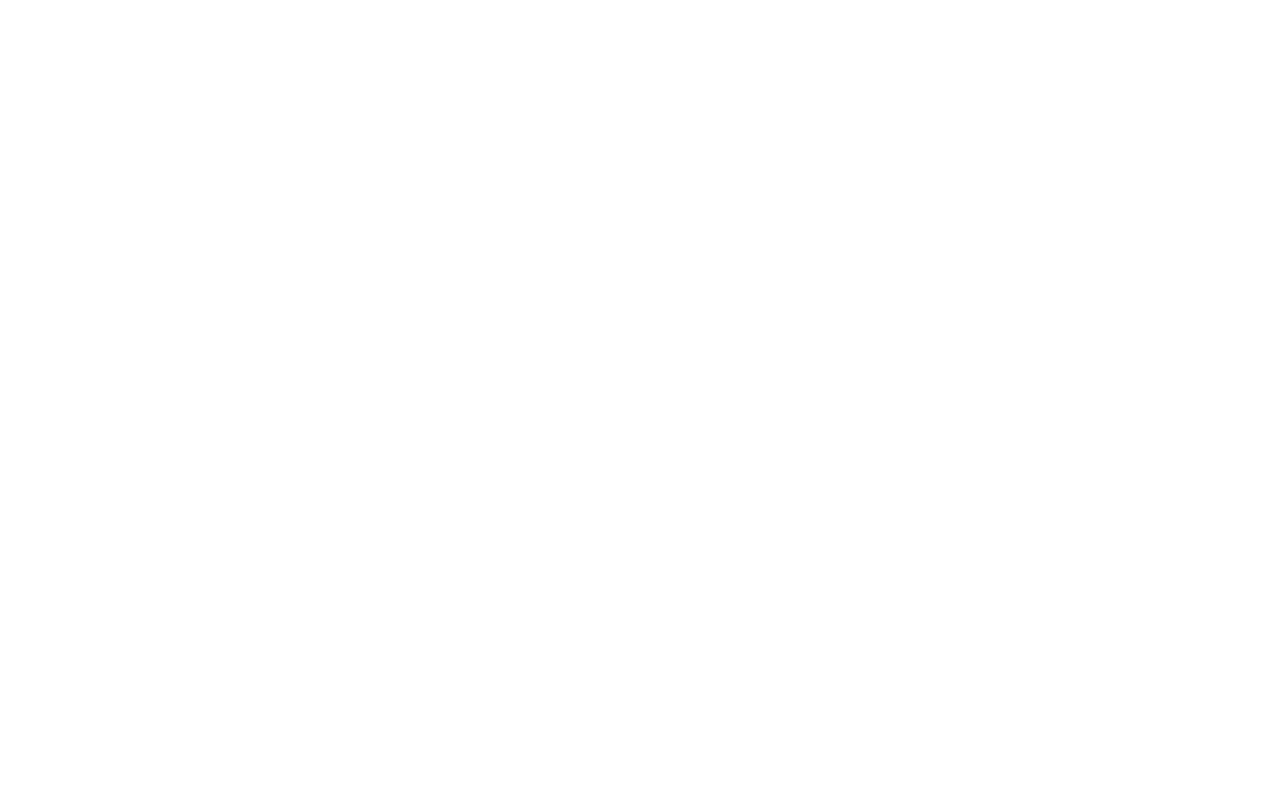
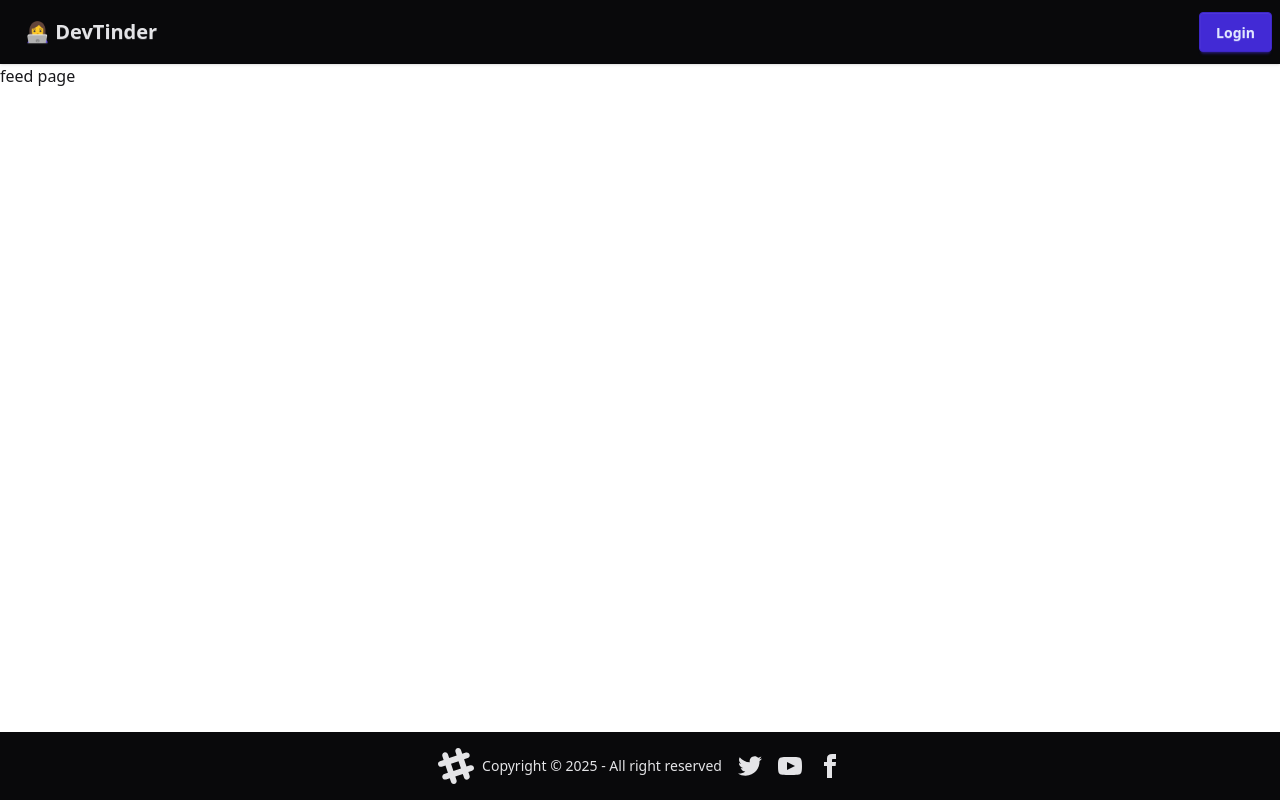
Before and after one commit to VihaShahh/DevTinder_web, a React (Vite) app: page /feed in a window 1280 px wide. Before the commit this address had no page. Built offline with nearby package versions, Linux system fonts and the light colour scheme.

Commit message:
feed page

```diff
--- a/src/App.jsx
+++ b/src/App.jsx
@@ -3,19 +3,21 @@
 import Body from "./Body";
 import Login from "./Login";
 import Profile from "./Profile";
+import Feed from "./Feed";
 import { Provider } from "react-redux";
 import appStore from "./utils/appStore";
 
 function App() {
   return (
     <Provider store={appStore}>
-      <BrowserRouter basename="/">
+      <BrowserRouter>
         <Routes>
 
           <Route path="/" element={<Body />}>
 
             <Route index element={<div>Home Page</div>} />
             <Route path="login" element={<Login />} />
+            <Route path="feed" element={<Feed />} />
             <Route path="profile" element={<Profile />} />
           </Route>
         </Routes>
--- a/src/Login.jsx
+++ b/src/Login.jsx
@@ -2,12 +2,14 @@
 import { useState } from "react";
 import { useDispatch } from "react-redux";
 import { addUser } from "./utils/userSlice";
+import { useNavigate } from "react-router-dom";
 
 const Login = () => {
     const [emailId, setEmailId] = useState("");
     const [password, setPassword] = useState("");
 
     const dispatch = useDispatch();
+    const navigate = useNavigate()
 
     const handlelogin = async () => {
         if (!emailId || !password) {
@@ -32,7 +34,7 @@
 
             dispatch(addUser(res.data.data));
 
-
+            return navigate("/feed")
 
         } catch (error) {
             console.error("Full error object:", error);
--- a/src/NavBar.jsx
+++ b/src/NavBar.jsx
@@ -22,18 +22,23 @@
             )}
 
             {user && (
-                <div className="flex-none gap-2">
+                <div className="flex flex-col items-center gap-2">
+
+                    <p className="text-lg font-semibold">
+                        Welcome, {user.firstName}
+                    </p>
+
+                    {/* Avatar */}
                     <div className="dropdown dropdown-end">
                         <div
                             tabIndex={0}
                             role="button"
                             className="btn btn-ghost btn-circle avatar"
                         >
-                            <div className="w-10 rounded-full">
+                            <div className="w-12 rounded-full">
                                 <img
                                     alt="avatar"
-                                    src={user.photoUrl
-                                    }
+                                    src={user.photoUrl}
                                 />
                             </div>
                         </div>
@@ -47,8 +52,10 @@
                             <li><a>Logout</a></li>
                         </ul>
                     </div>
+
                 </div>
             )}
+
         </div>
     )
 }
--- /dev/null
+++ b/src/feed.jsx
@@ -0,0 +1,11 @@
+import React from 'react'
+
+const feed = () => {
+    return (
+        <div>
+            feed page
+        </div>
+    )
+}
+
+export default feed
```
